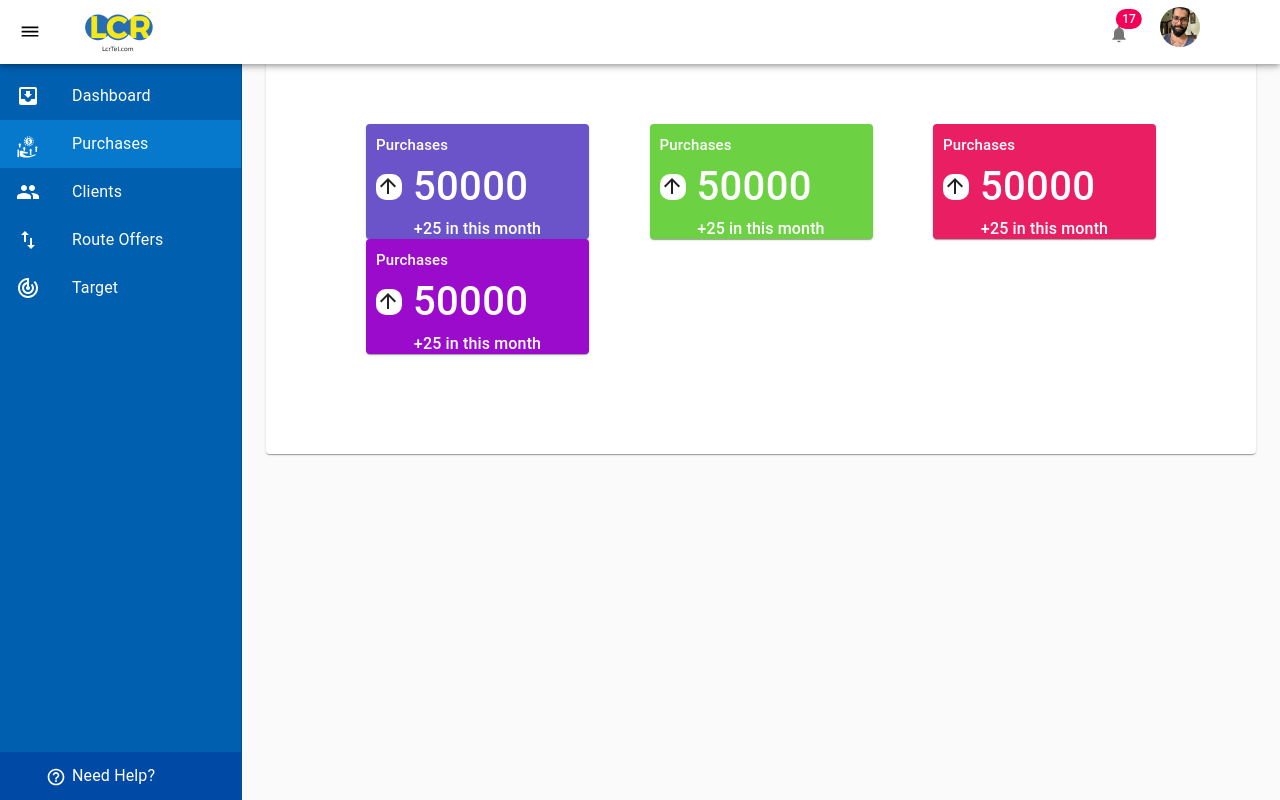
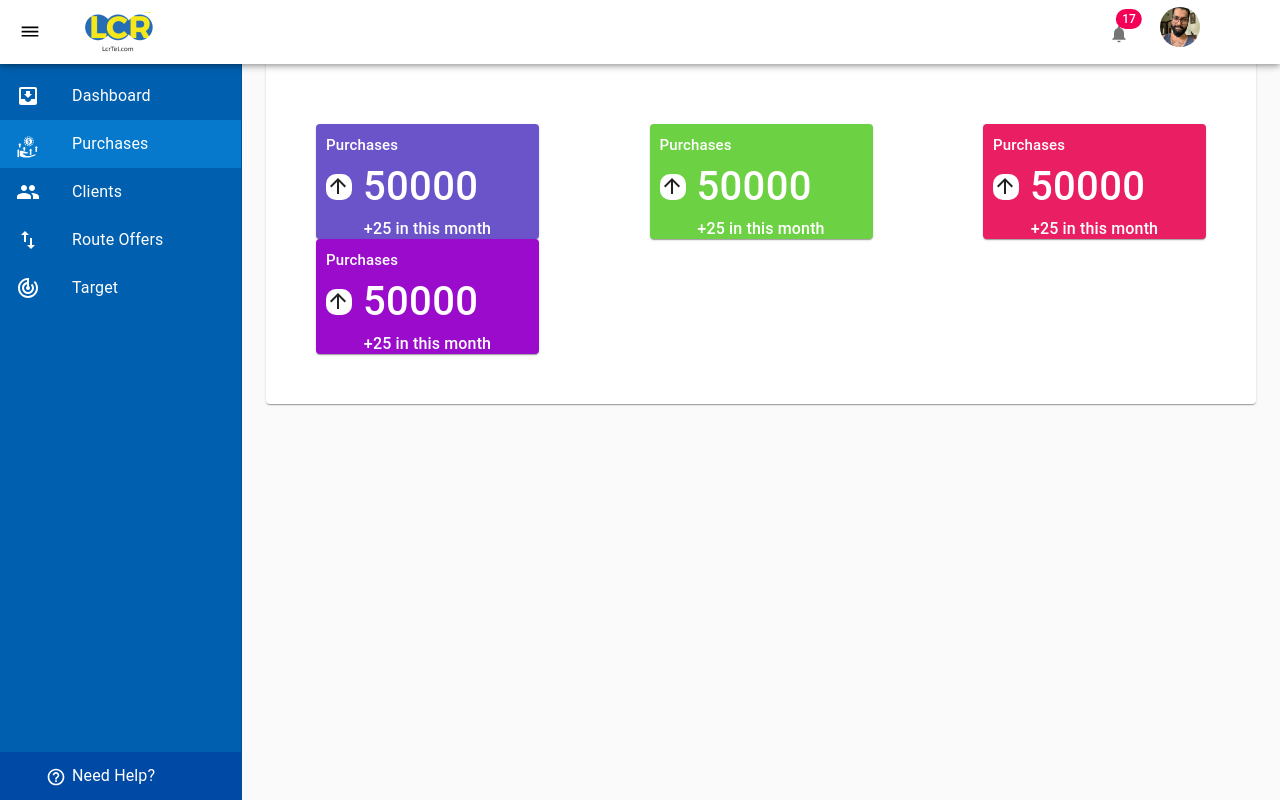
Before and after one commit to ahmd199106/LCR-TELECOM-CRM-application, a React (Create React App) app: page / in a window 1280 px wide. Built offline with nearby package versions, Linux system fonts and the light colour scheme.

Commit message:
minor changes

```diff
--- a/src/pages/purchase_dashboard.js
+++ b/src/pages/purchase_dashboard.js
@@ -5,7 +5,14 @@ import Dashboard_card from './components/cards/dashboard_cout';
 
 const Purchase_dashboard = () => {
   return (
-    <Paper style={{ paddingTop: 100, padding: 100 }}>
+    <Paper
+      style={{
+        paddingTop: 100,
+        paddingLeft: 50,
+        paddingBottom: 50,
+        paddingRight: 50,
+      }}
+    >
       <Grid
         xs={12}
         container
```
